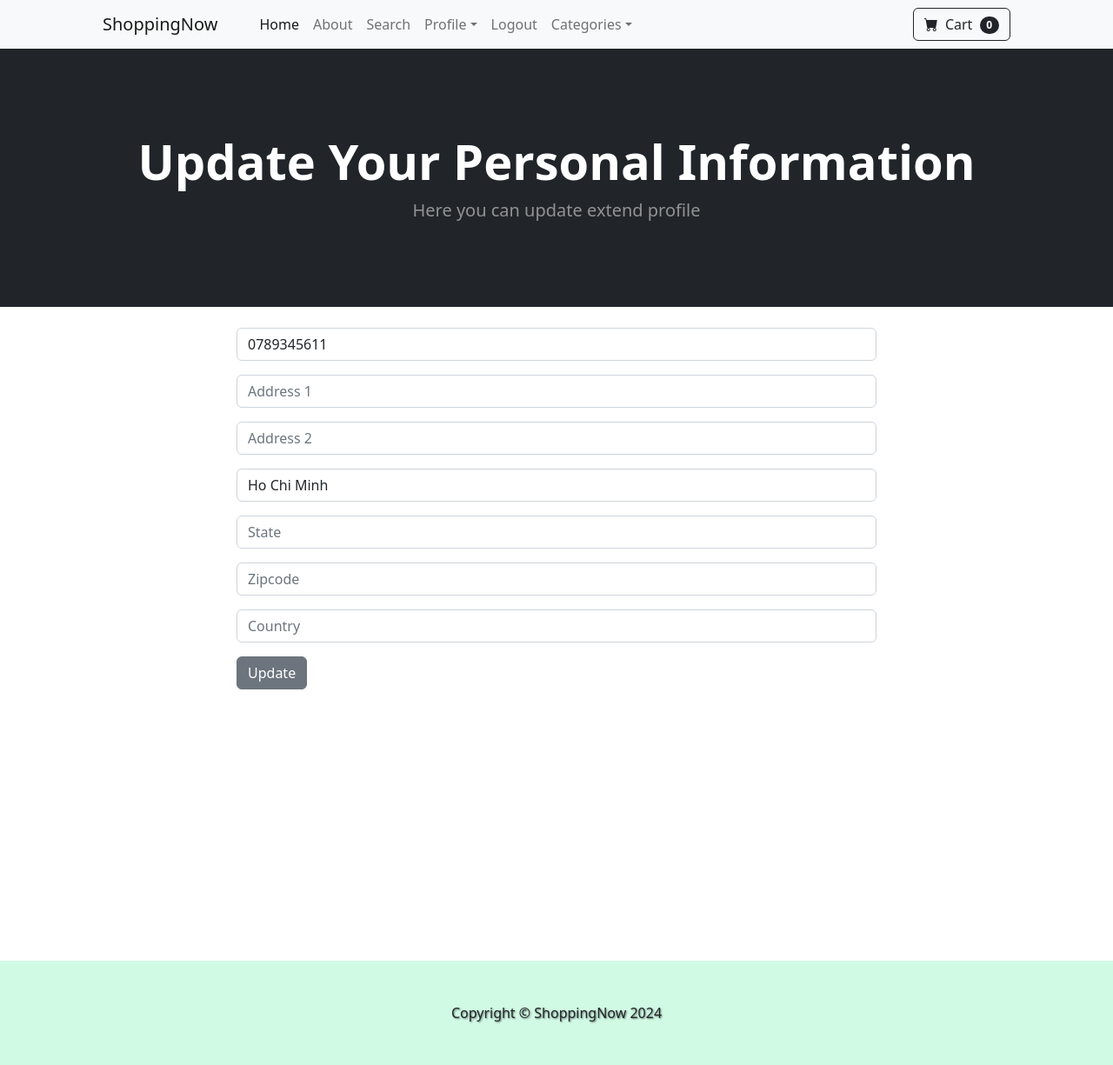
After one commit to chitranle0710/ecommerce-web-django, a Django app: page /update_info/ in a window 1280 px wide. The commit adds this page. Shown: the whole page at 87% size. Run offline with Django 5.2, Linux system fonts and the light colour scheme; a user stored in the database is signed in; data comes from the database, SQL or seed files in the repository; both versions use the stored data as it was after the commit; some libraries are stand-ins or nearby versions.

Commit message:
update profle

```diff
--- a/store/forms.py
+++ b/store/forms.py
@@ -1,6 +1,21 @@
 from django.contrib.auth.models import User
 from django.contrib.auth.forms import UserCreationForm, UserChangeForm, SetPasswordForm
 from django import forms
+from .models import Profile
+
+
+class UserInfoForm(forms.ModelForm):
+	phone = forms.CharField(label="", widget=forms.TextInput(attrs={'class':'form-control', 'placeholder':'Phone'}), required=False)
+	address1 = forms.CharField(label="", widget=forms.TextInput(attrs={'class':'form-control', 'placeholder':'Address 1'}), required=False)
+	address2 = forms.CharField(label="", widget=forms.TextInput(attrs={'class':'form-control', 'placeholder':'Address 2'}), required=False)
+	city = forms.CharField(label="", widget=forms.TextInput(attrs={'class':'form-control', 'placeholder':'City'}), required=False)
+	state = forms.CharField(label="", widget=forms.TextInput(attrs={'class':'form-control', 'placeholder':'State'}), required=False)
+	zipcode = forms.CharField(label="", widget=forms.TextInput(attrs={'class':'form-control', 'placeholder':'Zipcode'}), required=False)
+	country = forms.CharField(label="", widget=forms.TextInput(attrs={'class':'form-control', 'placeholder':'Country'}), required=False)
+
+	class Meta:
+		model = Profile
+		fields = ('phone', 'address1', 'address2', 'city', 'state', 'zipcode', 'country', )
 
 class ChangePasswordForm(SetPasswordForm):
 	class Meta:
--- a/store/models.py
+++ b/store/models.py
@@ -1,5 +1,28 @@
 from django.db import models
 import datetime
+from django.contrib.auth.models import User
+from django.db.models.signals import post_save
+
+class Profile(models.Model):
+	user = models.OneToOneField(User, on_delete=models.CASCADE)
+	date_modified = models.DateTimeField(User, auto_now = True)
+	phone = models.CharField(max_length = 20, blank = True)
+	address1 = models.CharField(max_length = 200, blank = True)
+	address2 = models.CharField(max_length = 200, blank = True)
+	city = models.CharField(max_length = 200, blank = True)
+	state = models.CharField(max_length = 200, blank = True)
+	zipcode = models.CharField(max_length = 200, blank = True)
+	country = models.CharField(max_length = 200, blank = True)
+
+	def __str__(self):
+		return self.user.username
+
+def create_profile(sender, instance, created, **kwargs):
+	if created:
+		user_profile = Profile(user=instance)
+		user_profile.save()
+post_save.connect(create_profile, sender = User)
+
 
 # Create your models here.
 class Category(models.Model):
--- a/store/templates/navbar.html
+++ b/store/templates/navbar.html
@@ -13,7 +13,13 @@
 
                         {% if user.is_authenticated %}
 
-                        <li class="nav-item"><a class="nav-link" href="{% url 'update_user' %}">Profile</a></li>
+                         <li class="nav-item dropdown">
+                            <a class="nav-link dropdown-toggle" id="navbarDropdown" href="#" role="button" data-bs-toggle="dropdown" aria-expanded="false">Profile</a>
+                            <ul class="dropdown-menu" aria-labelledby="navbarDropdown">
+                                <li><a class="dropdown-item" href="{% url 'update_user'%}">Update User</a></li>
+                                <li><a class="dropdown-item" href="{% url 'update_info' %}">Update information</a></li>
+                            </ul>
+                        </li>
 
                         <li class="nav-item"><a class="nav-link" href="{% url 'logout' %}">Logout</a></li>
 
--- /dev/null
+++ b/store/templates/update_info.html
@@ -0,0 +1,39 @@
+{% extends 'base.html' %}
+
+{% block content %}
+
+<header class="bg-dark py-5">
+    <div class="container px-4 px-lg-5 my-5">
+        <div class="text-center text-white">
+            <h1 class="display-4 fw-bolder">Update Your Personal Information</h1>
+            <p class="lead fw-normal text-white-50 mb-0">Here you can update extend profile</p>
+        </div>
+    </div>
+</header>
+
+<div class="container">
+    <div class="row justify-content-center">
+        <div class="col-8">
+            <section id="about-us">
+                <br />
+                <form method="post" action="{% url 'update_info' %}">
+                    {% csrf_token %}
+                    {{ form.as_p }}
+                    <button type="submit" class="btn btn-secondary">
+                        Update
+                    </button>
+                </form>
+                <br />
+            </section>
+<br/><br/>
+<br/><br/>
+<br/><br/>
+<br/><br/>
+<br/><br/>
+<br/><br/>
+
+        </div>
+    </div>
+</div>
+
+{% endblock %}
--- a/store/urls.py
+++ b/store/urls.py
@@ -7,6 +7,7 @@ urlpatterns = [
     path('login/', views.login_user, name = 'login'),
     path('logout/', views.logout_user, name = 'logout'),
     path('update_user/', views.update_user, name = 'update_user'),
+    path('update_info/', views.update_info, name = 'update_info'),
     path('update_password/', views.update_password, name = 'update_password'),
     path('register/', views.register_user, name = 'register'),
     path('product/<int:pk>', views.product, name = 'product'),
--- a/store/views.py
+++ b/store/views.py
@@ -1,12 +1,26 @@
 from django.shortcuts import render, redirect
-from .models import Product, Category
+from .models import Product, Category, Profile
 from django.contrib.auth import authenticate, login, logout
 from django.contrib import messages
 from django.contrib.auth.models import User
 from django.contrib.auth.forms import UserCreationForm
-from .forms import SignUpForm, UpdateUserForm, ChangePasswordForm
+from .forms import SignUpForm, UpdateUserForm, ChangePasswordForm, UserInfoForm
 from django import forms
 from django.db.models import Q
+
+def update_info(request):
+    if request.user.is_authenticated:
+        current_user = Profile.objects.get(user__id=request.user.id)
+        form = UserInfoForm(request.POST or None, instance=current_user)
+        if form.is_valid():
+            form.save()
+
+            messages.success(request, "Your Info Has Been Updated!!")
+            return redirect('home')
+        return render(request, "update_info.html", {'form':form})
+    else:
+        messages.success(request, "You Must Be Logged In To Access That Page!!")
+        return redirect('home')
 
 
 def update_user(request):
@@ -73,28 +87,22 @@ def logout_user(request):
 
 def register_user(request):
     form = SignUpForm()
-
     if request.method == "POST":
-        form = SignUpForm(request.POST)  # Bind form with POST data
+        form = SignUpForm(request.POST)
         if form.is_valid():
-            user = form.save()  # Save the user instance
-            username = form.cleaned_data["username"]
-            password = form.cleaned_data["password1"]
-
-            # Authenticate the user after saving
-            user = authenticate(username=username, password=password)  # Fixed the argument passing
-            if user is not None:  # Check if authentication was successful
-                login(request, user)  # Log the user in
-                messages.success(request, "You have registered successfully.")
-                return redirect('home')  # Redirect to home after registration
-            else:
-                messages.error(request, "Error during authentication. Please try again.")
-                return redirect('register')
+            form.save()
+            username = form.cleaned_data['username']
+            password = form.cleaned_data['password1']
+            # log in user
+            user = authenticate(username=username, password=password)
+            login(request, user)
+            messages.success(request, ("Username Created - Please Fill Out Your User Info Below..."))
+            return redirect('update_info')
         else:
-            messages.error(request, "Error: Please correct the errors in the form.")
-            return render(request, 'register.html', {'form': form})  # Render form with errors for correction
-
-    return render(request, 'register.html', {'form': form})
+            messages.success(request, ("Whoops! There was a problem Registering, please try again..."))
+            return redirect('register')
+    else:
+        return render(request, 'register.html', {'form':form})
 
 
 def update_password(request):
```
Also changed, not shown: store/admin.py (+19 -1 lines), db.sqlite3, store/migrations/0004_profile.py (added).
